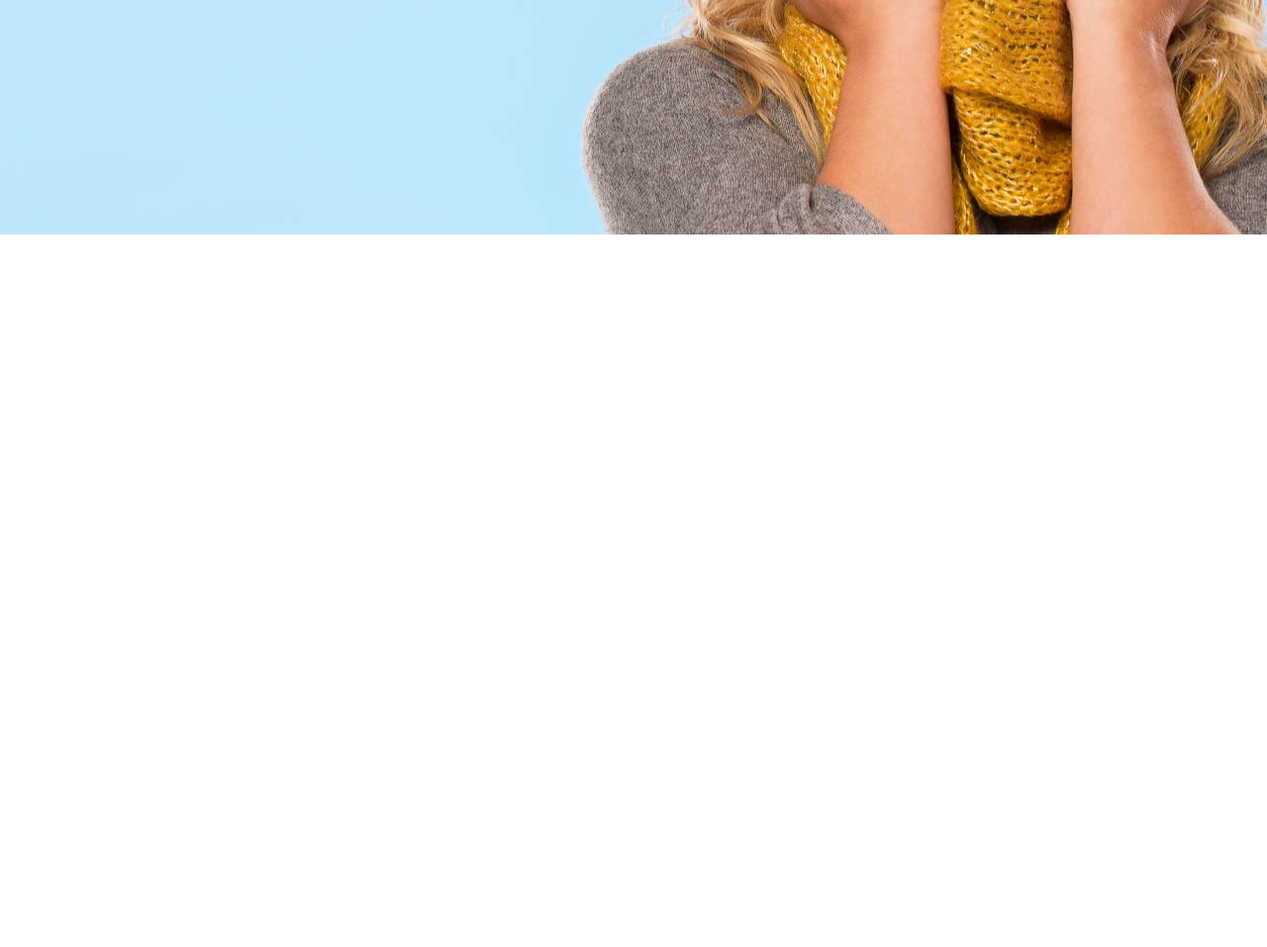
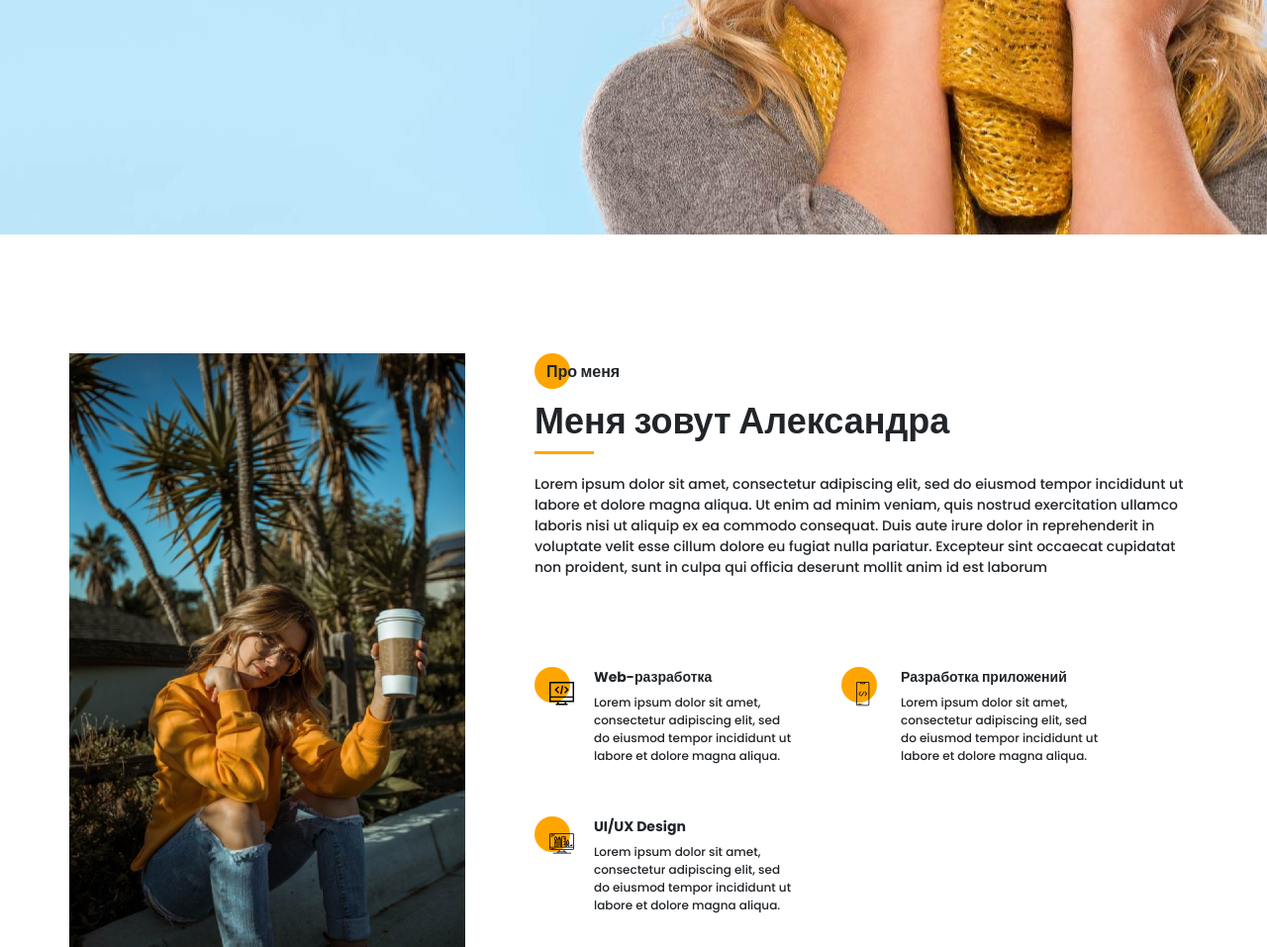
Before and after one commit to Whatislovetrade/portfoliobase, a website: page src/index.html in a window 1280 px wide. Shown: the part 563-1520 px from the top of the page at 99% size. Before the commit the page ends 800 px from the top, so only its background shows below. Drawn offline with nearby package versions, Linux system fonts and the light colour scheme; files that its build step writes are made by us from their sources; files whose address does not match are found by name.

Commit message:
create second section and use grid

```diff
--- a/src/index.html
+++ b/src/index.html
@@ -100,6 +100,66 @@
         </div>
     </section>
 
+    <section class="about">
+        <div class="container">
+            <div class="about__wrapper">
+                <div class="about__photo">
+                    <img src="img/main_photo.jpg" alt="photo">
+                </div>
+
+                <div class="about__desr">
+                    <h2 class="title title_fz16 about__title">Про меня</h2>
+                    <div class="title title_fz36 about__subtitle">Меня зовут Александра</div>
+                    <div class="divider"></div>
+                    <p class="about__text">Lorem ipsum dolor sit amet, consectetur adipiscing elit, sed do eiusmod tempor incididunt ut labore et dolore magna aliqua. Ut enim ad minim veniam, quis nostrud exercitation ullamco laboris nisi ut aliquip ex ea commodo consequat. Duis aute irure dolor in reprehenderit in voluptate velit esse cillum dolore eu fugiat nulla pariatur. Excepteur sint occaecat cupidatat non proident, sunt in culpa qui officia deserunt mollit anim id est laborum</p>
+                </div>
+                <div class="about__skills">
+                    <div class="about__skills-item">
+                        <div class="about__skills-circle">
+                            <img src="icons/about_me/web_development.svg" alt="web-dev">
+                        </div>
+                        <div>
+                            <div class="title title_fz14">
+                                Web-разработка
+                            </div>
+                            <div class="about__skills-text">
+                                Lorem ipsum dolor sit amet, consectetur adipiscing elit, sed do eiusmod tempor incididunt ut labore et dolore magna aliqua.
+                            </div>
+                        </div>
+                    </div>
+
+                    <div class="about__skills-item">
+                        <div class="about__skills-circle">
+                            <img src="icons/about_me/mobile_dev.svg" alt="mobile-dev">
+                        </div>
+                        <div>
+                            <div class="title title_fz14">
+                                Разработка приложений
+                            </div>
+                            <div class="about__skills-text">
+                                Lorem ipsum dolor sit amet, consectetur adipiscing elit, sed do eiusmod tempor incididunt ut labore et dolore magna aliqua.
+                            </div>
+                        </div>
+                    </div>
+
+                    <div class="about__skills-item">
+                        <div class="about__skills-circle">
+                            <img src="icons/about_me/design.svg" alt="design">
+                        </div>
+                        <div>
+                            <div class="title title_fz14">
+                                UI/UX Design
+                            </div>
+                            <div class="about__skills-text">
+                                Lorem ipsum dolor sit amet, consectetur adipiscing elit, sed do eiusmod tempor incididunt ut labore et dolore magna aliqua.
+                            </div>
+                        </div>
+                    </div>
+                </div>
+            </div>
+        </div>
+    </section>
+
     <script src="js/script.js"></script>
 </body>
 </html>
--- /dev/null
+++ b/src/sass/blocks/_about.scss
@@ -0,0 +1,66 @@
+.about {
+    padding-top: 120px;
+
+    &__wrapper {
+        display: grid;
+        grid-template-columns: 400px 670px;
+        grid-template-rows: minmax(245px auto) minmax(255px auto);
+        grid-auto-rows: minmax(245px auto);
+        column-gap: 70px;
+        row-gap: 40px;
+    }
+
+    &__photo {
+        grid-row: 1/3;
+        img {
+            width: 100%;
+        }
+    }
+
+    &__desr {
+        padding-top: 6px;
+        .divider {
+            margin-top: 0;
+        }
+    }
+
+    &__title {
+        position: relative;
+        padding: 1px 0 0 12px;
+        @include before_circle;
+    }
+
+    &__text {
+        margin-top: 20px;
+        font-size: 14px;
+        line-height: 21px;
+    }
+
+    &__skills {
+        display: grid;
+        grid-template: repeat(2, minmax(115px, auto)) / repeat(2, 260px);
+        grid-auto-rows: 1fr;
+        column-gap: 50px;
+        row-gap: 20px;
+        &-item {
+            display: grid;
+            grid-template-columns: 40px 200px;
+            column-gap: 20px;
+        }
+        &-circle {
+            position: relative;
+            padding: 15px 0 0 15px;
+            @include before_circle;
+            &:before {
+                top: 0;
+
+            }
+        }
+
+        &-text {
+            margin-top: 6px;
+            font-size: 12px;
+            line-height: 18px;
+        }
+    }
+}
--- a/src/sass/blocks/_title.scss
+++ b/src/sass/blocks/_title.scss
@@ -12,6 +12,10 @@
         line-height: 24px;
     }
 
+    &_fz36 {
+        font-size: 36px;
+    }
+
     &_fz48 {
         font-size: 48px;
     }
--- a/src/sass/style.scss
+++ b/src/sass/style.scss
@@ -7,6 +7,7 @@
 @import 'blocks/btns';
 @import 'blocks/sidepanel';
 @import 'blocks/menu';
+@import 'blocks/about';
 
 
 * {
@@ -19,3 +20,11 @@
     width: 1140px;
     margin: 0 auto;
 }
+
+.divider {
+    // border: 3px solid #ffa501;
+    width: 60px;
+    height: 3px;
+    background-color: $main-color;
+    margin-top: 25px;
+}
```
Also changed, not shown: dist/css/style.min.css, dist/index.html.
